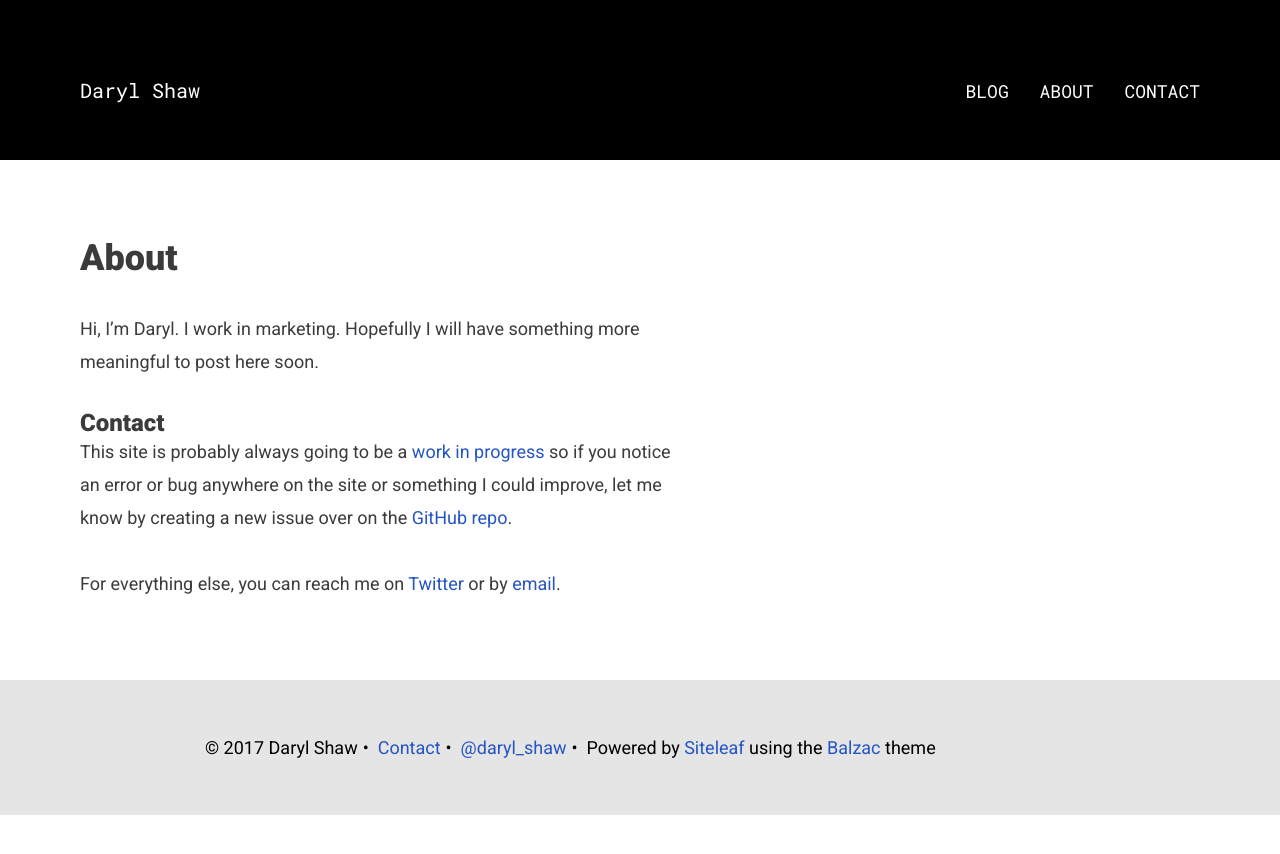
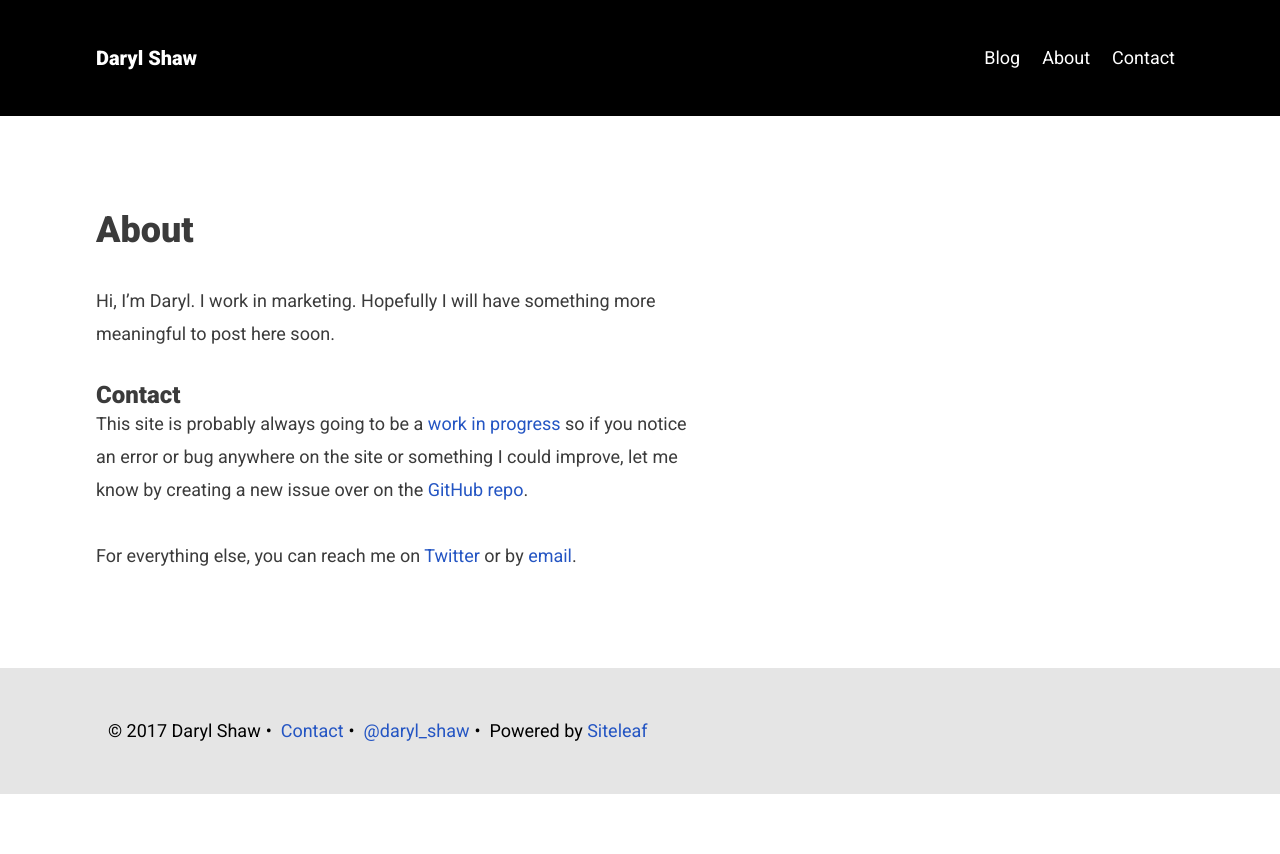
Before and after one commit to darylshaw/darylshaw.co.uk, a Jekyll site: the page built from about.markdown, in a window 1280 px wide. Shown: the top 854 px of the page. Built offline with Jekyll 4.4.1, drawn with Linux system fonts in a browser that asks for light colours.

Commit message:
Updated homepage content. Re-styled header. Tweaked some styles on main-content, particularly for smaller screens. Updated styles on footer

```diff
--- a/_includes/footer.html
+++ b/_includes/footer.html
@@ -1,16 +1,12 @@
 <footer class="site-footer">
   <div class="site-footer-main">
-    <aside class="wrap">
-      <div class="social">
     <ul>
       <li>&copy; {{ site.time | date: '%Y' }} {{ site.name }}</li>
       <li><a id="mail" href="mailto:{{ site.email }}"><span class="foot-link">Contact</span></a></li>
       {% if site.twitter %}
       <li><a id="twit" href="http://twitter.com/{{ site.twitter.username }}" target="_blank"><span class="foot-link">@{{ site.twitter.username }}</span></a></li>
       {% endif %}
-          <li>Powered by <a href="http://siteleaf.com">Siteleaf</a> using the <a href="https://github.com/destroytoday/Balzac-for-Siteleaf">Balzac</a> theme</li>
+      <li>Powered by <a href="http://siteleaf.com">Siteleaf</a></li>
     </ul>
   </div>
-    </aside>
-  </div>
 </footer>
--- a/_includes/posts.html
+++ b/_includes/posts.html
@@ -4,7 +4,7 @@
     {% if currentdate != date %}
       {% unless forloop.first %}</ol>{% endunless %}
       <li class="archive-year">
-        <h2 class="archive-year-header"><span class="bb">{{ currentdate }}</span></h2>
+        <h2 class="archive-year-header"><span>{{ currentdate }}</span></h2>
       </li>
 
     <ol>
--- a/_sass/_styles.scss
+++ b/_sass/_styles.scss
@@ -126,103 +126,74 @@ input {
   }
 }
 
-/* Variables and Building Blocks */
-
-.bb {
-  border-bottom: 2px solid $link;
-}
-
 /************ Layout *************/
 
 /* Header */
 
-header.site-header {
-  width: 100%;
-  z-index: 5000;
+.site-header {
   background: #000;
+}
 
 .site-header-main {
-    padding: 5em;
+  padding: 1.5em 3em;
 
-  }
+  hgroup {
+    margin: 0 0 1em;
+
+    h1 {
+      font-size: 1.25em; /* 20px / 16px = 1.25em */
 
       a {
-    color: $white;
-    @include transit(all, .2s, ease-in-out);
+        color: #fff;
 
         &:hover {
-      color: $link;
-      @include transit(all, .2s, ease-in-out);
+          text-decoration: none;
         }
-  }
-
-  nav a {
-    color: $white;
-
-    &:active {
-      color: $link;
-    }
-
-    &:hover {
-      text-shadow: none;
-      color: $link;
       }
     }
   }
 
-header.site-header hgroup h1, header.site-header nav ul {
-  font-family: $sans;
-}
-header.site-header hgroup {
-  float: left;
-  // padding-left: 5vw;
-
-  h1 {
-    font-weight: 400;
-    font-size: 20px;
-    line-height: 100%;
-    color: $accent;
-  }
-}
-
-header.site-header nav {
-  float: right;
-  // display: block;
-  // padding-right: 5vw;
-  @include clearfix;
-
-  ul li {
-    font-size: 18px;
-    display: inline;
-    top: 2px;
-    position: relative;
-    margin-left: 20px;
-    text-transform: uppercase;
+  nav ul li {
+    display: inline-block;
+    margin: 0 0.5em;
+    font-size: 1.125em; /* 18px / 16px = 1.125em */
 
     &:first-child {
       margin-left: 0;
     }
-  }
-}
 
-header.site-header-lighter {
-  hgroup a, nav a {
-    color: white;
-    @include transit(all, .2s, ease);
-
-    &:hover {
-      color: white;
-      @include tshd(0, 0, 3px, rgba(255,255,255,.6));
-      @include transit(all, .2s, ease);
+    a {
+      color: #fff;
     }
   }
 }
 
+@media only screen and (min-width: 27.5em) { /* 440px / 16px = 27.5em */
+  .site-header-main {
+    display: flex;
+    justify-content: space-between;
+    align-items: center;
+
+    hgroup {
+      margin: 0;
+    }
+
+    nav {
+      display: flex;
+    }
+  }
+}
+
+@media only screen and (min-width: 50em) { /* 800px / 16px = 50em */
+  .site-header-main {
+    padding: 3em 6em
+  }
+}
 
 /* Content Stuff */
 
 .page-content {
-  margin: 5em;
+  margin: 3em;
 }
 
 .title {
@@ -230,7 +201,29 @@ header.site-header-lighter {
 }
 
 .content-main {
-  max-width: 600px; /* convert to em */
+  max-width: 37.5em; /* 600px / 16px = 37.5em */
+}
+
+#span-idcontactcontactspan {
+  margin: 0.5em 0;
+}
+
+.latest-posts {
+  margin-top: 3em;
+
+  .archive-posts {
+    margin-bottom: 6em;
+
+    li {
+      margin: 1em 0;
+    }
+  }
+}
+
+@media only screen and (min-width: 50em) { /* 800px / 16px = 50em */
+  .page-content {
+    margin: 6em
+  }
 }
 
 // Archive Page
@@ -240,6 +233,15 @@ header.site-header-lighter {
 }
 
 .archive-month {
+    list-style: none;
+}
+
+.archive-month-header {
+  margin: 0 0 0.5em;
+}
+
+@media only screen and (min-width: 27.5em) {
+  .archive-month {
     display: flex;
     margin-bottom: 2em;
     border-bottom: 1px solid #EEE;
@@ -247,6 +249,8 @@ header.site-header-lighter {
 
   .archive-month-header {
     width: 30%;
+    margin: 0;
+  }
 }
 
 .archive-posts {
@@ -376,12 +380,9 @@ header.site-header-lighter {
 }
 
 .site-footer {
-  width: 100%;
   background: #e5e5e5;
   font-size: $fsp;
   color: #000;
-  position: relative;
-  padding: 2em 0;
 
   // Contain that ish
   section {
@@ -450,18 +451,14 @@ header.site-header-lighter {
       }
     }
   }
+}
 
-  .social {
-    top: 109px;
-    right: 5vw;
-    // font-style: italic;
-    padding: 0 1.25em;
+.disqus {
+  margin-top: $lh*3;
+}
 
-    a {
-      &:hover {
-        // color: $white;
-      }
-    }
+.site-footer-main {
+  padding: 1.5em 3em;
 
   ul {
     li {
@@ -483,16 +480,11 @@ header.site-header-lighter {
     }
   }
 }
+
+@media only screen and (min-width: 50em) { /* 800px / 16px = 50em */
+  .site-footer-main {
+    padding: 3em 6em;
   }
-
-.disqus {
-  margin-top: $lh*3;
-}
-
-.site-footer-main {
-  max-width: 960px;
-  margin: 0 auto;
-  padding: 1.25em;
 }
 
 /* Tablet
@@ -507,23 +499,6 @@ header.site-header-lighter {
 
   blockquote, blockquote p {
     font-size: $fs3;
-  }
-
-  header.site-header {
-    border-bottom: 1px solid #e5e5e5;
-  }
-
-  header.site-header nav {
-    float: none;
-    margin-top: 33px;
-
-    ul li {
-      font-size: 16px;
-
-      a {
-        color: $white;
-      }
-    }
   }
 
   footer {
@@ -547,14 +522,6 @@ header.site-header-lighter {
    ========================================================================== */
 
 @media only screen and (max-width: 500px) {
-  header.site-header nav {
-    float: none;
-    margin-top: 33px;
-
-    ul li {
-      font-size: 14px;
-    }
-  }
 
   footer {
     line-height: 1.5;
@@ -587,83 +554,10 @@ header.site-header-lighter {
     right: 6%;
     left: inherit;
   }
-
-  header.site-header {
-    // min-height: 59px;
-    // margin-top: 20px;
-    // padding-top: 0;
-  }
-
-  header.site-header-main {
-    padding: 1.25em;
-  }
-
-  header.site-header hgroup h1 {
-    margin-bottom: 0;
-    font-size: $fsp;
-  }
-
-  header.site-header hgroup {
-    // position: absolute;
-    // left: 7%;
-    // float: none;
-    // padding-left: 0;
-  }
-
-  header.site-header-lighter a.menu {
-    color: white;
-  }
-
-  header.site-header nav:before {
-    display: table;
-    clear: both;
-    content: '';
-  }
-
-  header.site-header nav ul li {
-    display: inline-block;
-  }
-
-  header.site-header nav a {
-    display: block;
-    text-align: right;
-    // font-weight: bold;
-    padding: 0;
-    padding-right: 7%;
-    position: relative;
-    width: 100%;
-    color: $white;
-
-    &:active {
-      background-color: $link;
-    }
-
-    &:hover {
-      text-shadow: none;
-    }
-  }
-
-  header.site-header-lighter nav ul {
-    padding: 0;
-    // margin-top: 40px;
-    // background: $black;
-  }
-
-  header.site-header-lighter {
-    nav a, a.menu {
-      color: $white;
-
-      &:hover {
-        @include tshd(0, 0, 3px, rgba(255,255,255,.6));
-        @include transit(all, .2s, ease);
-      }
-    }
-  }
 }
 
 @media only screen and (max-width: $breakpoint-1-max-width) {
   .post {
-    // @include column(9);
     width: 100%;
     max-width: 420px;
     display: block;
--- a/_sass/_type.scss
+++ b/_sass/_type.scss
@@ -69,7 +69,6 @@ p {
 
 h1,.h1 {      font-size: $fs2; }
 h2,.h2 {      font-size: $fs3; }
-h3,.h3 {      font-size: $fs4; }
 h4,.h4 {      font-size: $fs5; }
 h5,.h5 {      font-size: $fs6; }
 h6,.h6 {      font-size: $fs6; }
```
Also changed, not shown: index.markdown (+15 -1 lines). Lines whose indentation alone changed are shown as unchanged.
